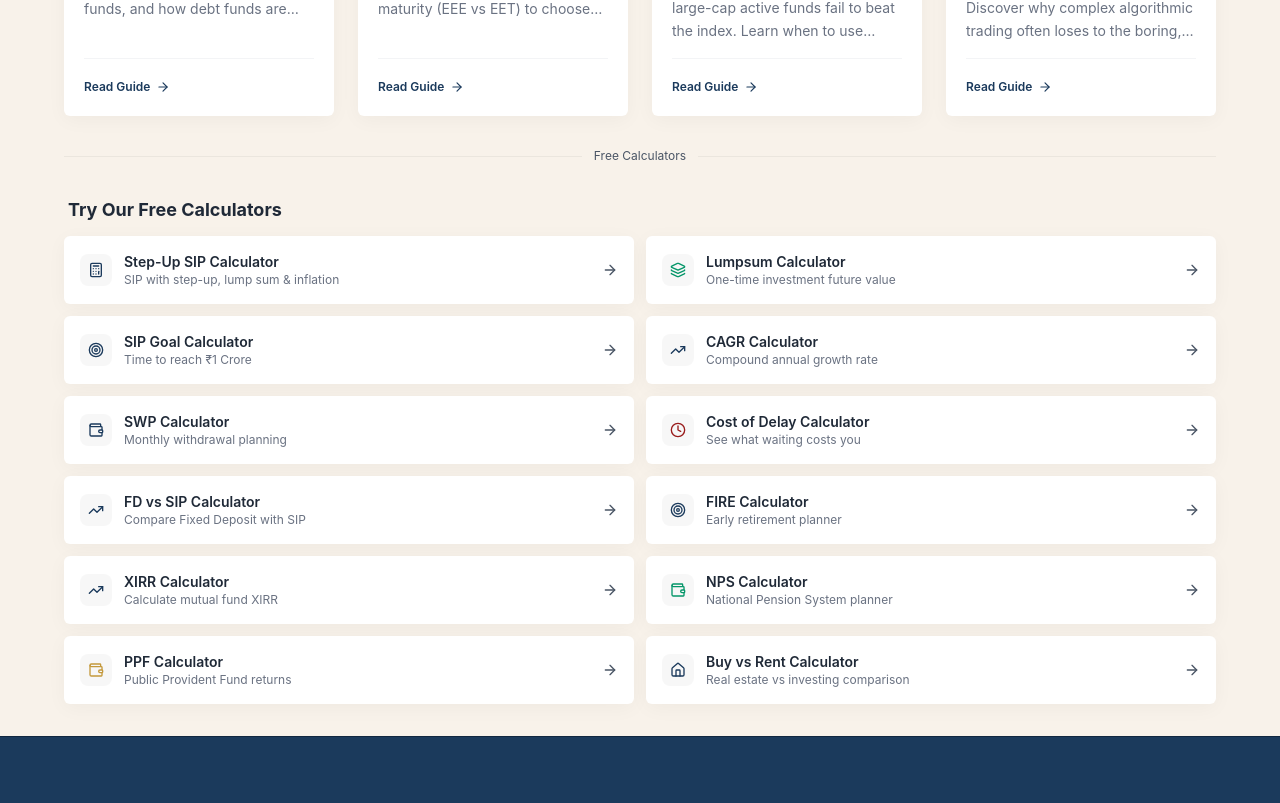
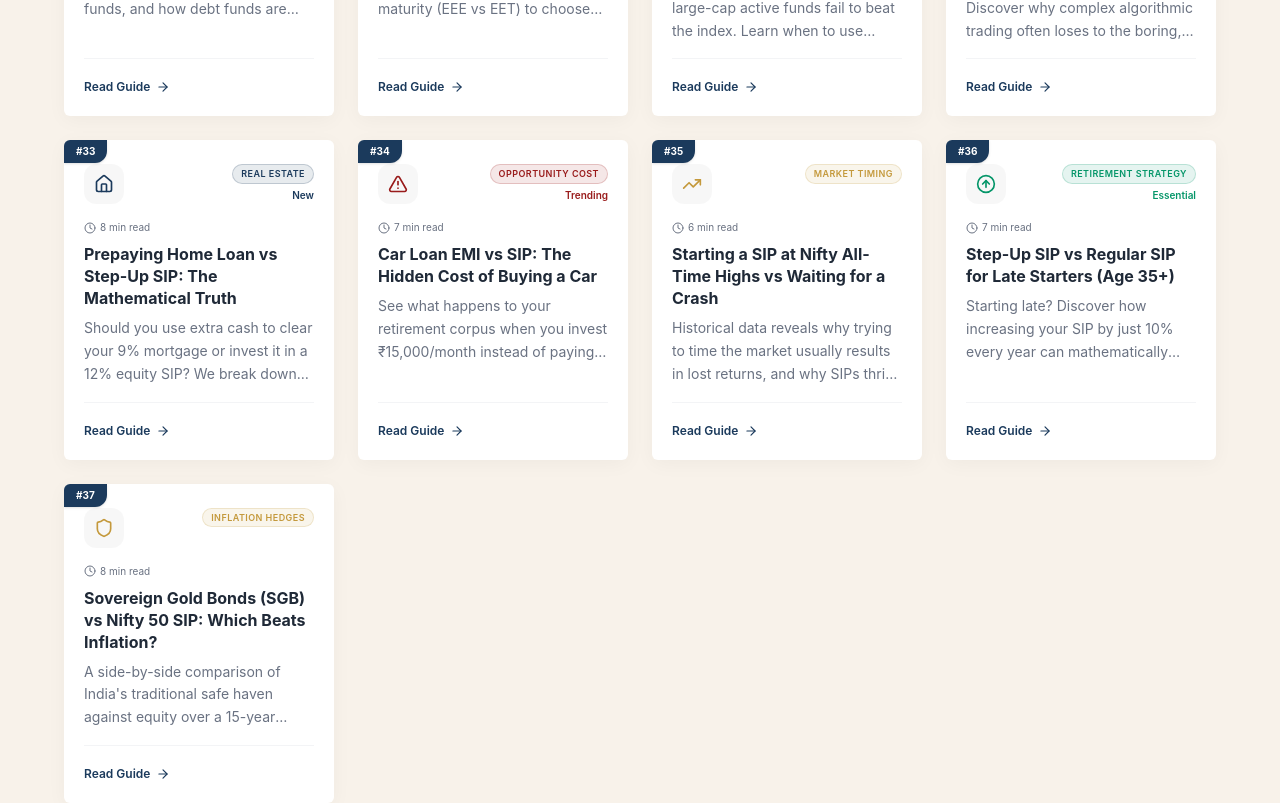
Before and after one commit to wwerajattigercom-netizen/SIP-Calculator, a Next.js app: page /blog in a window 1280 px wide. Shown: the part 2958-3761 px from the top of the page. Built offline with nearby package versions, Linux system fonts and the light colour scheme; a web font is replaced by a local one.

Commit message:
fix: properly inject batch 3 guides into ARTICLES array in blog index pages

```diff
--- a/src/app/blog/page.js
+++ b/src/app/blog/page.js
@@ -382,6 +382,62 @@ const ARTICLES = [{
     icon: <Settings2 className="w-5 h-5 text-[#991B1B]" />,
     highlight: 'New',
     highlightColor: 'text-[#991B1B]',
+  },
+  {
+    href: '/blog/prepay-home-loan-vs-sip',
+    tag: 'Real Estate',
+    tagColor: 'text-[#1B3A5C] bg-[#1B3A5C]/10 border-[#1B3A5C]/20',
+    title: 'Prepaying Home Loan vs Step-Up SIP: The Mathematical Truth',
+    excerpt: 'Should you use extra cash to clear your 9% mortgage or invest it in a 12% equity SIP? We break down the math and tax implications.',
+    readTime: '8 min read',
+    cta: 'Read Guide',
+    icon: <Home className="w-5 h-5 text-[#1B3A5C]" />,
+    highlight: 'New',
+    highlightColor: 'text-[#1B3A5C]',
+  },
+  {
+    href: '/blog/car-loan-emi-vs-sip',
+    tag: 'Opportunity Cost',
+    tagColor: 'text-[#991B1B] bg-[#991B1B]/10 border-[#991B1B]/20',
+    title: 'Car Loan EMI vs SIP: The Hidden Cost of Buying a Car',
+    excerpt: 'See what happens to your retirement corpus when you invest ₹15,000/month instead of paying it toward a depreciating asset.',
+    readTime: '7 min read',
+    cta: 'Read Guide',
+    icon: <AlertTriangle className="w-5 h-5 text-[#991B1B]" />,
+    highlight: 'Trending',
+    highlightColor: 'text-[#991B1B]',
+  },
+  {
+    href: '/blog/sip-at-all-time-highs',
+    tag: 'Market Timing',
+    tagColor: 'text-[#C4993C] bg-[#C4993C]/10 border-[#C4993C]/20',
+    title: 'Starting a SIP at Nifty All-Time Highs vs Waiting for a Crash',
+    excerpt: 'Historical data reveals why trying to time the market usually results in lost returns, and why SIPs thrive at market peaks.',
+    readTime: '6 min read',
+    cta: 'Read Guide',
+    icon: <TrendingUp className="w-5 h-5 text-[#C4993C]" />,
+  },
+  {
+    href: '/blog/step-up-sip-for-late-starters',
+    tag: 'Retirement Strategy',
+    tagColor: 'text-[#059669] bg-[#059669]/10 border-[#059669]/20',
+    title: 'Step-Up SIP vs Regular SIP for Late Starters (Age 35+)',
+    excerpt: 'Starting late? Discover how increasing your SIP by just 10% every year can mathematically bridge the 10-year gap you missed.',
+    readTime: '7 min read',
+    cta: 'Read Guide',
+    icon: <ArrowUpCircle className="w-5 h-5 text-[#059669]" />,
+    highlight: 'Essential',
+    highlightColor: 'text-[#059669]',
+  },
+  {
+    href: '/blog/gold-sgb-vs-nifty-50-sip',
+    tag: 'Inflation Hedges',
+    tagColor: 'text-[#C4993C] bg-[#C4993C]/10 border-[#C4993C]/20',
+    title: 'Sovereign Gold Bonds (SGB) vs Nifty 50 SIP: Which Beats Inflation?',
+    excerpt: 'A side-by-side comparison of India\'s traditional safe haven against equity over a 15-year horizon, factoring in post-tax returns.',
+    readTime: '8 min read',
+    cta: 'Read Guide',
+    icon: <Shield className="w-5 h-5 text-[#C4993C]" />,
   }
 ];
 
--- a/src/app/us/blog/page.js
+++ b/src/app/us/blog/page.js
@@ -382,6 +382,62 @@ const ARTICLES = [{
     icon: <Settings2 className="w-5 h-5 text-[#991B1B]" />,
     highlight: 'New',
     highlightColor: 'text-[#991B1B]',
+  },
+  {
+    href: '/us/blog/pay-off-mortgage-vs-investing',
+    tag: 'Real Estate',
+    tagColor: 'text-[#1B3A5C] bg-[#1B3A5C]/10 border-[#1B3A5C]/20',
+    title: 'Paying Off Mortgage Early vs Investing (DCA) in the S&P 500',
+    excerpt: 'Should you use extra cash to clear your mortgage or invest it in the market? We break down the math and tax implications.',
+    readTime: '8 min read',
+    cta: 'Read Guide',
+    icon: <Home className="w-5 h-5 text-[#1B3A5C]" />,
+    highlight: 'New',
+    highlightColor: 'text-[#1B3A5C]',
+  },
+  {
+    href: '/us/blog/auto-loan-vs-dca',
+    tag: 'Opportunity Cost',
+    tagColor: 'text-[#991B1B] bg-[#991B1B]/10 border-[#991B1B]/20',
+    title: 'Auto Loan vs DCA: How Your Car is Destroying Your Retirement',
+    excerpt: 'See what happens to your retirement corpus when you invest $500/month instead of paying it toward a depreciating asset.',
+    readTime: '7 min read',
+    cta: 'Read Guide',
+    icon: <AlertTriangle className="w-5 h-5 text-[#991B1B]" />,
+    highlight: 'Trending',
+    highlightColor: 'text-[#991B1B]',
+  },
+  {
+    href: '/us/blog/dca-at-all-time-highs',
+    tag: 'Market Timing',
+    tagColor: 'text-[#C4993C] bg-[#C4993C]/10 border-[#C4993C]/20',
+    title: 'DCA at S&P 500 All-Time Highs vs Waiting for a Market Correction',
+    excerpt: 'Historical data reveals why trying to time the market usually results in lost returns, and why DCA thrives at market peaks.',
+    readTime: '6 min read',
+    cta: 'Read Guide',
+    icon: <TrendingUp className="w-5 h-5 text-[#C4993C]" />,
+  },
+  {
+    href: '/us/blog/step-up-dca-for-late-starters',
+    tag: 'Retirement Strategy',
+    tagColor: 'text-[#059669] bg-[#059669]/10 border-[#059669]/20',
+    title: 'Step-Up DCA vs Regular DCA: Catching Up on Retirement at 35+',
+    excerpt: 'Starting late? Discover how increasing your DCA by just 10% every year can mathematically bridge the 10-year gap you missed.',
+    readTime: '7 min read',
+    cta: 'Read Guide',
+    icon: <ArrowUpCircle className="w-5 h-5 text-[#059669]" />,
+    highlight: 'Essential',
+    highlightColor: 'text-[#059669]',
+  },
+  {
+    href: '/us/blog/gold-vs-sp500-dca',
+    tag: 'Inflation Hedges',
+    tagColor: 'text-[#C4993C] bg-[#C4993C]/10 border-[#C4993C]/20',
+    title: 'Physical Gold vs S&P 500 DCA: The Ultimate Inflation Hedge',
+    excerpt: 'A side-by-side comparison of the traditional safe haven against equity over a 15-year horizon, factoring in post-tax returns.',
+    readTime: '8 min read',
+    cta: 'Read Guide',
+    icon: <Shield className="w-5 h-5 text-[#C4993C]" />,
   }
 ];
 
```
